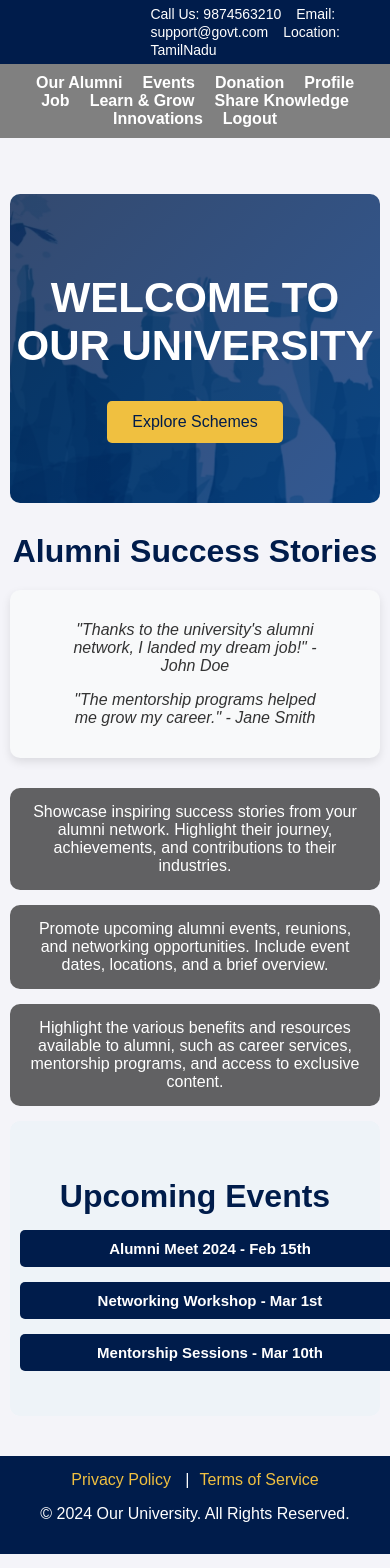
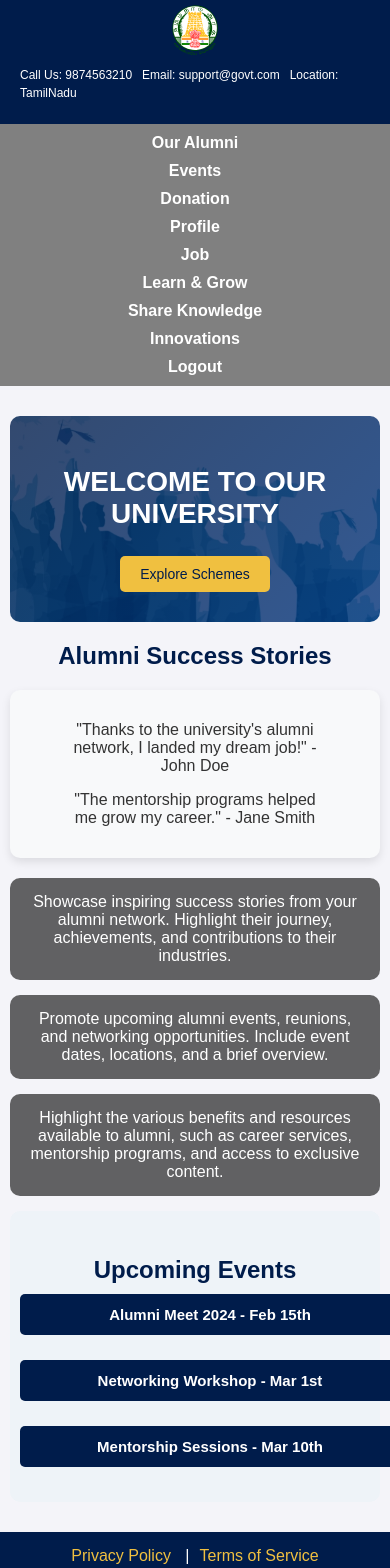
Before and after one commit to Sowmika-Arul/Alumni_Connect, a React (Create React App) app in the folder alumni1/: page /home in a window 390 px wide. Shown: the top 1568 px of the page. Built offline with nearby package versions, Linux system fonts and the light colour scheme.

Commit message:
responsive

```diff
--- a/alumni1/package.json
+++ b/alumni1/package.json
@@ -10,6 +10,7 @@
     "react": "^18.3.1",
     "react-chat-engine": "^1.11.28",
     "react-dom": "^18.3.1",
+    "react-icons": "^5.4.0",
     "react-router-dom": "^6.26.2",
     "react-scripts": "5.0.1",
     "styled-components": "^6.1.12",
--- a/alumni1/src/styles/AlumniList.css
+++ b/alumni1/src/styles/AlumniList.css
@@ -1,5 +1,4 @@
-/* AlumniList.css */
-
+/* General Container */
 .alumni-list-container {
     margin: 0;
     padding: 20px;
@@ -9,16 +8,18 @@
     min-height: 100vh;
 }
 
+/* Page Title */
 .alumni-list-container h2 {
     text-align: center;
     margin-bottom: 20px;
     color: #1D2951;
-    font-size: 2.2rem;
+    font-size: clamp(1.8rem, 4vw, 2.2rem);
     font-weight: bold;
     border-bottom: 3px solid #1D2951;
     padding-bottom: 10px;
 }
 
+/* Logout Button */
 .logout-button {
     display: block;
     margin: 0 auto 20px auto;
@@ -33,111 +34,163 @@
 }
 
 .logout-button:hover {
-    background-color: #152040; /* Darker blue on hover */
-    transform: translateY(-2px); /* Lift effect on hover */
+    background-color: #152040;
+    transform: translateY(-2px);
 }
 
-/* Error message styling */
+/* Error Message */
 .error-message {
-    color: #FF0000; /* Red for errors */
+    color: #FF0000;
     text-align: center;
     margin: 20px 0;
-    font-weight: bold; /* Make error messages stand out */
+    font-weight: bold;
 }
 
-/* Flex container for filters and table */
+/* Flex Container for Filters & Table */
 .alumni-list-content {
     display: flex;
     justify-content: space-between;
+    align-items: flex-start;
+    gap: 20px;
 }
 
-/* Filters styling */
+/* Filters */
 .filters {
     display: flex;
-    flex-direction: column; /* Stack filters vertically */
-    gap: 20px; /* Space between filter groups */
-    width: 25%; /* Adjust width for filters */
-    margin-right: 20px; /* Space between filters and table */
+    flex-direction: column;
+    gap: 20px;
+    width: 25%;
+    margin-right: 20px;
 }
 
-/* Filter group styling */
+/* Filter Group */
 .filter-group {
-    margin-bottom: 15px; /* Space below each filter group */
+    margin-bottom: 15px;
 }
 
 .filter-group h4 {
-    margin-bottom: 5px; /* Space below the title */
+    margin-bottom: 5px;
 }
 
-/* Checkbox label styling */
+/* Checkbox Label */
 label {
     display: flex;
-    align-items: center; /* Center checkbox with label text */
-    margin: 5px 0; /* Space between checkbox items */
-    cursor: pointer; /* Change cursor on hover */
+    align-items: center;
+    margin: 5px 0;
+    cursor: pointer;
 }
 
-/* Table styling */
+/* Table Styling */
 .profile-grid {
     width: 100%;
     border-collapse: collapse;
-    margin: 20px 0; /* Add margin above and below the table */
+    margin: 20px 0;
+    font-size: 16px;
 }
 
-/* Table header styling */
+/* Table Header */
 .profile-grid thead {
-    background-color: #1D2951; /* Dark blue background */
-    color: #FFFFFF; /* White text for header */
+    background-color: #1D2951;
+    color: #FFFFFF;
 }
 
+/* Table Cells */
 .profile-grid th, .profile-grid td {
-    padding: 12px; /* Cell padding */
-    text-align: left; /* Left align text */
-    border: 1px solid #ccc; /* Light grey border */
+    padding: 12px;
+    text-align: left;
+    border: 1px solid #ccc;
 }
 
-/* Table row styling */
+/* Alternating Row Colors */
 .profile-grid tbody tr:nth-child(even) {
-    background-color: #F0F8FF; /* Light blue for even rows */
+    background-color: #F0F8FF;
 }
 
 .profile-grid tbody tr:nth-child(odd) {
-    background-color: #FFFFFF; /* White for odd rows */
+    background-color: #FFFFFF;
 }
 
-/* Button styling within table */
+/* Table Buttons */
 .profile-grid button {
-    background-color: #1D2951; /* Dark blue background */
-    color: #FFFFFF; /* White text */
+    background-color: #1D2951;
+    color: #FFFFFF;
     border: none;
-    padding: 8px 12px; /* Padding for button */
+    padding: 8px 12px;
     border-radius: 5px;
     cursor: pointer;
-    transition: background-color 0.3s ease; /* Smooth transition */
+    transition: background-color 0.3s ease;
 }
 
 .profile-grid button:hover {
-    background-color: #152040; /* Darker blue on hover */
+    background-color: #152040;
 }
 
-/* Responsive styles */
-@media (max-width: 900px) {
+/* Table Responsiveness */
+.table-container {
+    width: 75%;
+    overflow-x: auto; /* Enables horizontal scrolling on small screens */
+}
+
+/* Responsive Styles */
+@media (max-width: 1024px) {
     .filters {
-        width: 40%; /* Adjust filter width on smaller screens */
+        width: 35%;
     }
 
     .profile-grid {
-        font-size: 14px; /* Adjust font size on smaller screens */
+        font-size: 14px;
+    }
+}
+
+@media (max-width: 768px) {
+    .alumni-list-content {
+        flex-direction: column;
+        align-items: center;
+    }
+
+    .filters {
+        width: 100%;
+        margin-right: 0;
+    }
+
+    .table-container {
+        width: 100%;
+    }
+
+    .profile-grid {
+        font-size: 13px;
     }
 }
 
 @media (max-width: 600px) {
+    .profile-grid {
+        font-size: 12px;
+    }
+
+    .profile-grid th, .profile-grid td {
+        padding: 8px;
+    }
+
+    .logout-button {
+        font-size: 16px;
+        padding: 10px 20px;
+    }
+}
+
+@media (max-width: 480px) {
     .filters {
-        width: 100%; /* Full width filters on small screens */
-        margin-right: 0; /* Remove right margin */
+        gap: 15px;
+    }
+
+    .filter-group h4 {
+        font-size: 14px;
     }
 
     .profile-grid {
-        font-size: 12px; /* Further adjust font size on very small screens */
+        font-size: 11px;
+    }
+
+    .profile-grid th, .profile-grid td {
+        padding: 6px;
     }
 }
--- a/alumni1/src/styles/Home.css
+++ b/alumni1/src/styles/Home.css
@@ -6,31 +6,38 @@ body {
   box-sizing: border-box;
 }
 
+/* Header */
 .header {
   background-color: #001c4b;
-  padding: 5px 20px; /* Reduced padding */
+  padding: 5px 20px;
   color: #fff;
-  margin-bottom: 0;
+  display: flex;
+  align-items: center;
+  justify-content: space-between;
 }
 
 .header-top {
   display: flex;
   align-items: center;
-  justify-content: flex-end;
+  width: 100%;
+  justify-content: space-between;
 }
 
+/* Logo */
 .logo {
-  margin-right: 950px;
-  height: 50px; /* Reduced logo size */
+  /* flex-grow: 1; */
+  height: 50px;
 }
 
+/* Contact Info */
 .contact-info span {
-  margin-right: 15px; /* Reduced margin */
+  margin-right: 10px;
   font-size: 14px;
 }
 
+/* Social Media */
 .social-media a {
-  margin-left: 10px; /* Reduced spacing */
+  margin-left: 8px;
   color: white;
   font-size: 18px;
 }
@@ -39,58 +46,59 @@ body {
   color: #f0c040;
 }
 
+/* Navbar */
 .navbar {
   text-align: center;
-  padding-top: 0;
-  margin-top: 0;
+  background-color: grey;
 }
 
 .navbar ul {
   list-style: none;
   padding: 10px;
-  background-color: grey;
-  margin-top: 0;
+  margin: 0;
+  display: flex;
+  justify-content: center;
+  flex-wrap: wrap;
 }
 
 .navbar ul li {
-  display: inline-block;
-  margin: 0 10px; /* Reduced space between navbar items */
+  margin: 5px 15px;
 }
 
 .navbar ul li a {
   text-decoration: none;
-  color:white;
+  color: white;
   font-weight: bold;
 }
 
 .navbar ul li a:hover {
-  color:#001c4b;
+  color: #001c4b;
 }
 
 /* Hero Section */
 .main-content {
   text-align: center;
-  padding: 40px 10px; /* Reduced padding */
+  padding: 30px 10px;
 }
 
 .hero {
   background: linear-gradient(135deg, rgba(0,28,75,0.8), rgba(0,48,120,0.8)), url('/public/images/bg.png') center/cover no-repeat;
   color: white;
-  padding: 60px 0; /* Reduced vertical padding */
+  padding: 50px 10px;
   border-radius: 10px;
-  margin-bottom: 30px; /* Reduced margin below hero */
+  margin-bottom: 20px;
 }
 
 .hero h1 {
-  font-size: 42px; /* Reduced font size */
-  margin-bottom: 15px; /* Reduced margin */
+  font-size: clamp(28px, 5vw, 42px);
+  margin-bottom: 10px;
 }
 
 .cta-btn {
   background-color: #f0c040;
   color: #001c4b;
   border: none;
-  padding: 12px 25px; /* Adjusted padding */
+  padding: 12px 25px;
   font-size: 16px;
   cursor: pointer;
   border-radius: 5px;
@@ -103,11 +111,12 @@ body {
 
 /* Testimonials */
 .testimonials {
-  margin: 30px 0; /* Reduced margin */
+  margin: 20px 0;
+  text-align: center;
 }
 
 .testimonials h2 {
-  font-size: 32px;
+  font-size: clamp(24px, 4vw, 32px);
   color: #001c4b;
 }
 
@@ -121,32 +130,32 @@ body {
   animation: fadeIn 2s ease-in-out;
 }
 
-blockquote {
-  font-style: italic;
-}
-
 /* Events Section */
 .upcoming-events {
   background-color: #eef3f8;
-  padding: 30px 10px; /* Reduced padding */
+  padding: 25px 10px;
   border-radius: 10px;
+  text-align: center;
 }
 
 .upcoming-events h2 {
-  font-size: 32px;
+  font-size: clamp(24px, 4vw, 32px);
   color: #001c4b;
-  margin-bottom: 15px; /* Reduced margin */
+  margin-bottom: 10px;
 }
 
+/* Events List */
 .event-list {
   display: flex;
-  justify-content: space-around;
+  justify-content: center;
+  flex-wrap: wrap;
+  gap: 15px;
 }
 
 .event-item {
   background-color: #001c4b;
   color: #fff;
-  padding: 10px 15px; /* Reduced padding */
+  padding: 12px 15px;
   border-radius: 5px;
   width: 30%;
   text-align: center;
@@ -164,12 +173,12 @@ blockquote {
 .footer {
   background-color: #001c4b;
   color: white;
-  padding: 15px 0; /* Reduced padding */
+  padding: 15px 0;
   text-align: center;
 }
 
 .footer-links {
-  margin-bottom: 10px;
+  margin-bottom: 8px;
 }
 
 .footer-links a {
@@ -182,7 +191,18 @@ blockquote {
   text-decoration: underline;
 }
 
-/* Animation */
+/* Black Transparent Sections */
+.black-transparent-frame1,
+.black-transparent-frame2,
+.black-transparent-frame3 {
+  background-color: rgba(0, 0, 0, 0.6);
+  color: white;
+  padding: 15px;
+  border-radius: 10px;
+  margin: 15px 0;
+}
+
+/* Keyframe Animation */
 @keyframes fadeIn {
   0% {
     opacity: 0;
@@ -194,24 +214,57 @@ blockquote {
   }
 }
 
-.black-transparent-frame1,
-.black-transparent-frame2,
-.black-transparent-frame3 {
-  background-color: rgba(0, 0, 0, 0.6);
-  color: white;
-  padding: 15px; /* Reduced padding */
-  border-radius: 10px;
-  margin: 15px 0; /* Reduced margin */
+/* Mobile & Tablet Responsiveness */
+@media (max-width: 1024px) {
+  .event-item {
+    width: 48%;
+  }
 }
 
-/* Mobile Responsive */
 @media (max-width: 768px) {
+  .header-top {
+    flex-direction: column;
+    align-items: center;
+  }
+
+  .logo {
+    margin-bottom: 10px;
+  }
+
+  .navbar ul {
+    flex-direction: column;
+    padding: 5px;
+  }
+
+  .navbar ul li {
+    margin: 5px 0;
+  }
+
+  .hero {
+    padding: 30px 10px;
+  }
+
   .event-list {
     flex-direction: column;
   }
 
   .event-item {
     width: 100%;
-    margin-bottom: 15px; /* Reduced spacing for mobile */
+    margin-bottom: 10px;
   }
 }
+
+@media (max-width: 480px) {
+  .contact-info span {
+    font-size: 12px;
+  }
+
+  .social-media a {
+    font-size: 16px;
+  }
+
+  .cta-btn {
+    font-size: 14px;
+    padding: 10px 20px;
+  }
+}
```
Also changed, not shown: 1 other file (tests, documents, lock files or other folders).
